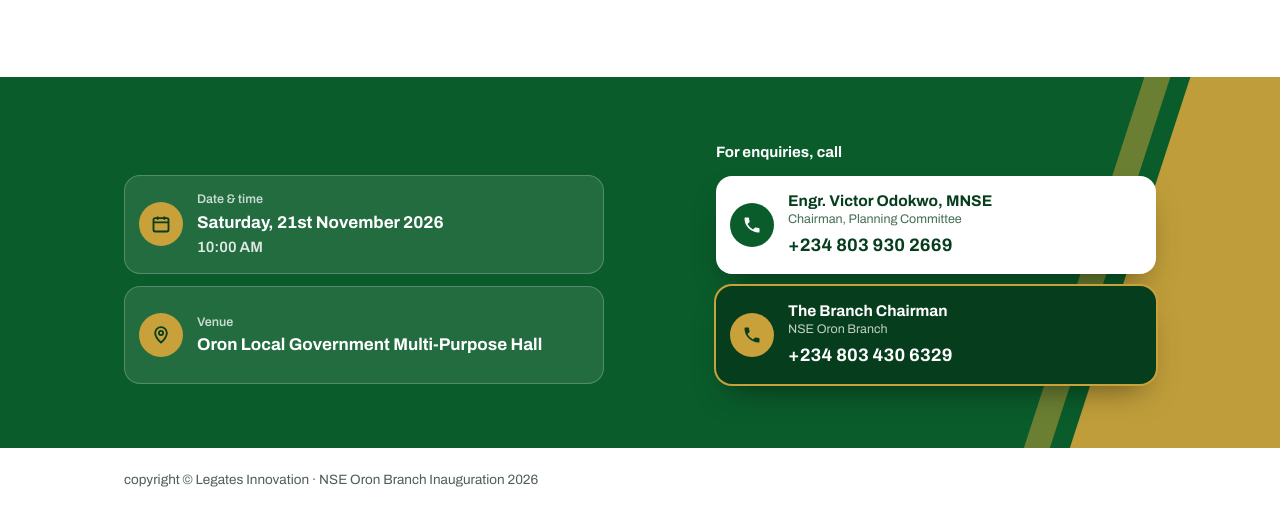
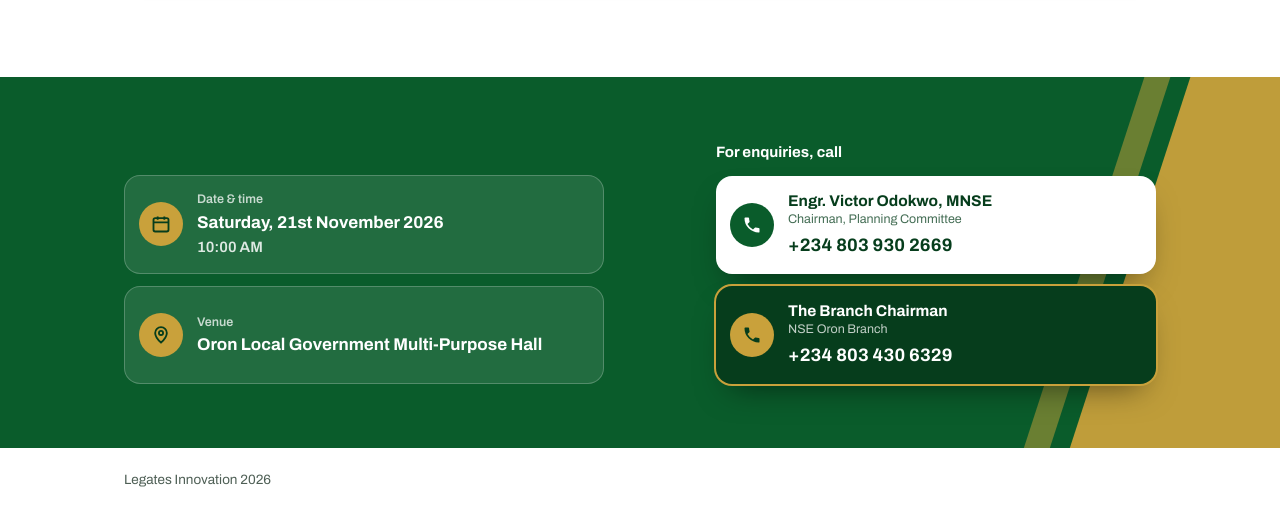
Before and after one commit to absylver/nseoron, a plain HTML site: page public/index.html in a window 1280 px wide. Shown: the part 2186-2711 px from the top of the page. Drawn offline with Linux system fonts and the light colour scheme; no server answers; a web font is replaced by a local one.

Commit message:
Footer: Legates Innovation 2026
Co-Authored-By: Claude Opus 5.5 <noreply@anthropic.com>
Claude-Session: https://claude.ai/code/session_01EJBPK9Vud5PhHUG91jYMER

```diff
--- a/public/index.html
+++ b/public/index.html
@@ -193,7 +193,7 @@
 
 <footer>
   <div class="wrap">
-    <div class="org">copyright &copy; Legates Innovation &middot; NSE Oron Branch Inauguration 2026</div>
+    <div class="org">Legates Innovation 2026</div>
   </div>
 </footer>
 
```
